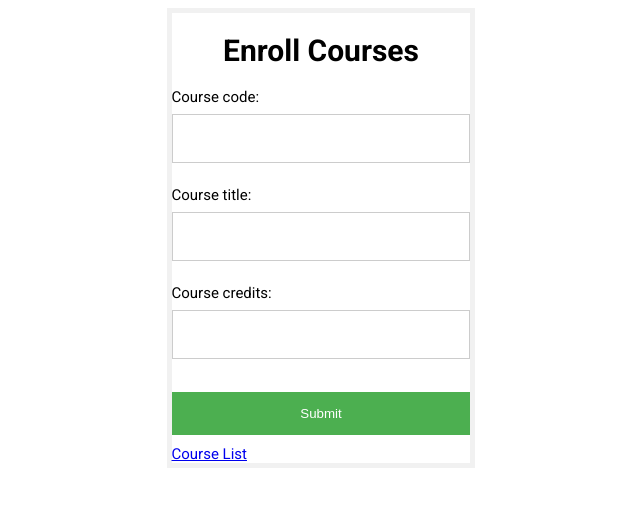
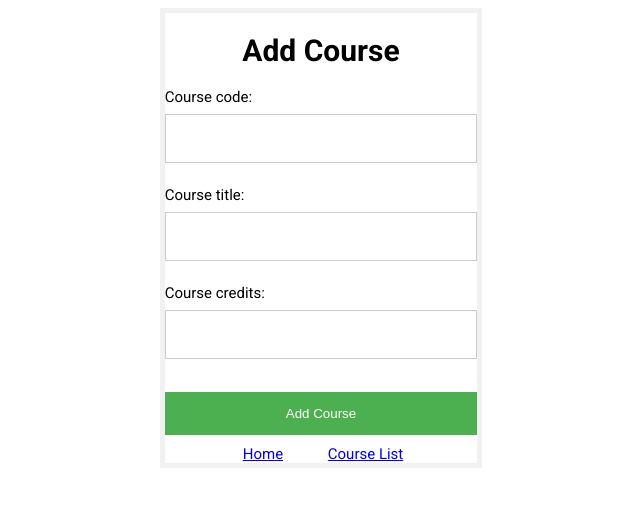
Before and after one commit to uprm-inso-4101-2020-2021-s2/semester-project-team-DLMS, a Django app: page /courses/ in a window 1280 px wide. Shown: the top 507 px of the page, without its empty margins (319-959 px from the left). Run offline with Django 3.2, Linux system fonts and the light colour scheme.

Commit message:
UI changes to Enrolled Courses.

```diff
--- a/UPR_Grader/forms.py
+++ b/UPR_Grader/forms.py
@@ -5,4 +5,4 @@ from .models import Enrolled_Courses
 class Enrolled_CoursesForm(ModelForm):
     class Meta:
         model = Enrolled_Courses
-        fields = ['course_code', 'course_title','course_credits']
+        fields = ['course_code', 'course_title', 'course_credits']
--- a/UPR_Grader/models.py
+++ b/UPR_Grader/models.py
@@ -11,6 +11,7 @@ class Students(models.Model):
     student_gpa = models.CharField(max_length=4, default=0.00)
     student_major_gpa = models.CharField(max_length=4, default=0.00)
 
+
 class Enrolled_Courses(models.Model):
     course_code = models.CharField(max_length=9)
     course_title = models.CharField(max_length=100)
--- a/UPR_Grader/templates/UPR_Grader/courses.html
+++ b/UPR_Grader/templates/UPR_Grader/courses.html
@@ -2,7 +2,7 @@
 <!DOCTYPE html>
 <html>
 <head>
-    <title>Simple login form</title>
+    <title>Add Course</title>
     <link href="https://fonts.googleapis.com/css?family=Roboto:300,400,500,700" rel="stylesheet">
     <style>
         html, body {
@@ -59,9 +59,12 @@
             }}
     </style>
     <form method="POST">
-    <h1>Enroll Courses</h1>
+        <h1>Add Course</h1>
         {{ form.as_p }}
         {% csrf_token %}
-    <button type="submit">Submit</button>
+        <button type="submit">Add Course</button>
+        &nbsp;&nbsp;&nbsp;&nbsp;&nbsp;&nbsp;&nbsp;&nbsp;&nbsp;&nbsp;&nbsp;&nbsp;&nbsp;&nbsp;&nbsp;&nbsp;&nbsp;&nbsp;&nbsp;&nbsp;
+        <a href="/home/">Home</a>
+        &nbsp;&nbsp;&nbsp;&nbsp;&nbsp;&nbsp;&nbsp;&nbsp;&nbsp;&nbsp;
         <a href="/list/">Course List</a>
     </form>
--- a/UPR_Grader/templates/UPR_Grader/home.html
+++ b/UPR_Grader/templates/UPR_Grader/home.html
@@ -8,5 +8,6 @@
         <h3><p align="center"> Academic Program: {{ program }}</p></h3>
         <h3><p align="center"> Overall GPA: {{ overall_gpa }}</p></h3>
         <h3><p align="center"> Major GPA: {{ major_gpa }}</p></h3>
+
     </div>
 {% endblock %}
--- a/UPR_Grader/templates/UPR_Grader/main.html
+++ b/UPR_Grader/templates/UPR_Grader/main.html
@@ -34,7 +34,7 @@
         <li>
             <a href="../home/"><span class="glyphicon glyphicon-home"></span><span class="nav-label">Home</span></a>
             <a href="#"><span class="glyphicon glyphicon-book"></span><span class="nav-label">Curriculum</span></a>
-            <a href="../courses/"><span class="glyphicon glyphicon-list"></span><span class="nav-label">Enroll Courses</span></a>
+            <a href="../courses/"><span class="glyphicon glyphicon-plus"></span><span class="nav-label">Add Courses</span></a>
             <a href="../list/"><span class="glyphicon glyphicon-list"></span><span class="nav-label">Courses List</span></a>
             <a href="../settings/"><span class="glyphicon glyphicon-cog"></span><span class="nav-label">Settings</span></a>
             <form name = "logout" method="POST">
```
Also changed, not shown: UPR_Grader/templates/UPR_Grader/edit.html (+5 -2 lines), UPR_Grader/templates/UPR_Grader/list.html (+12 -7 lines), UPR_Grader/templates/UPR_Grader/settings.html (+5 -11 lines). Lines whose indentation alone changed are shown as unchanged.
